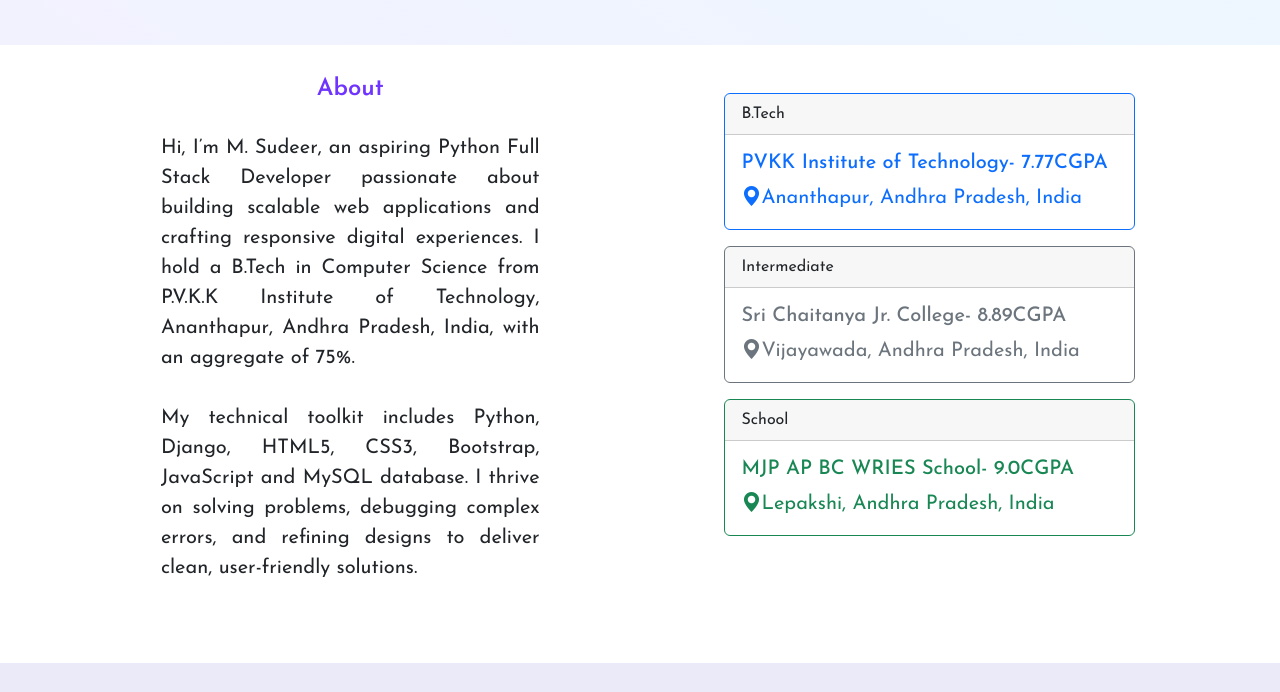
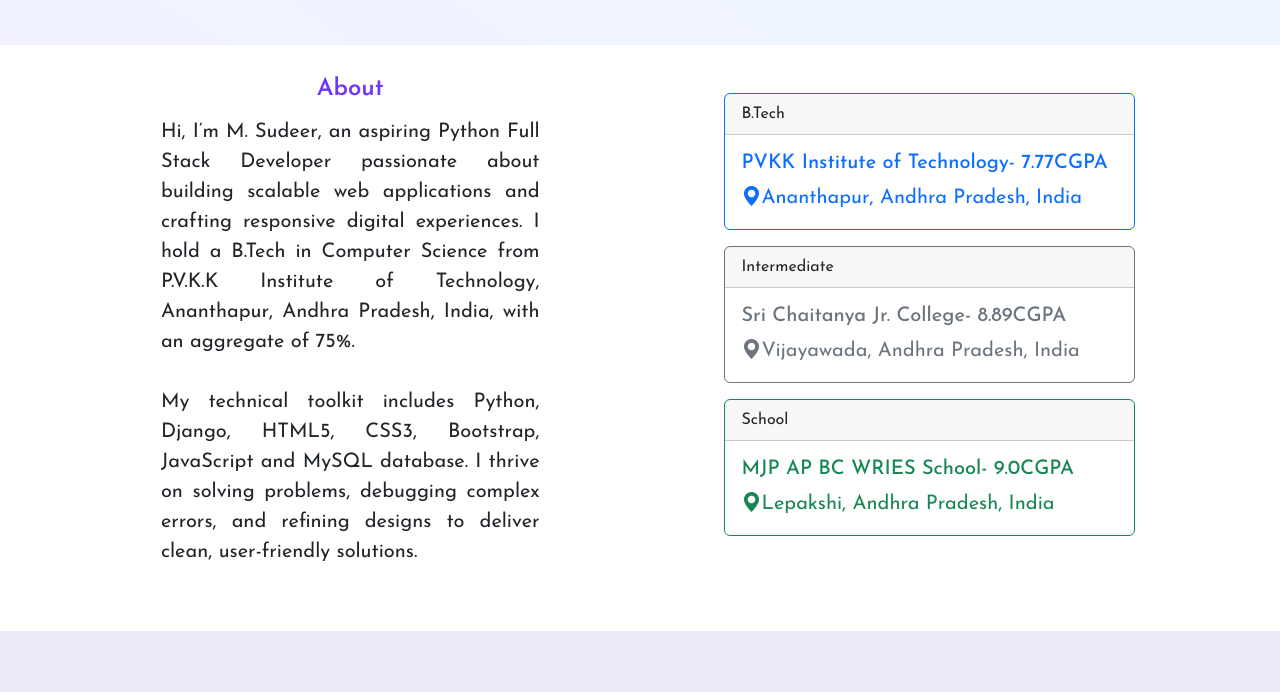
Before and after one commit to sudeer845/Portfolio, a plain HTML site: page index.html in a window 1280 px wide. Shown: the part 525-1217 px from the top of the page. Drawn offline with nearby package versions, Linux system fonts and the light colour scheme.

Commit message:
Fix paragraph formatting in About section

```diff
--- a/index.html
+++ b/index.html
@@ -90,7 +90,7 @@
       <div class="row about justify-content-evenly" >
         <div class="inner col-12 col-md-4 ">
           <h1 class="heading mt-3 "><small>About</small></h1>
-          <p class="p-3" data-aos="slide-right">Hi, I’m M. Sudeer, an aspiring Python Full Stack Developer passionate about building scalable web applications and
+          <p class="px-3" data-aos="slide-right">Hi, I’m M. Sudeer, an aspiring Python Full Stack Developer passionate about building scalable web applications and
             crafting responsive digital experiences. I hold a B.Tech in Computer Science from P.V.K.K Institute of Technology, Ananthapur, Andhra Pradesh, India, with
             an aggregate of 75%.
             <br>
```
